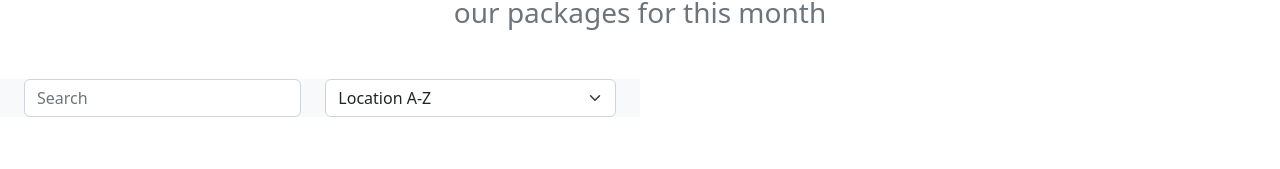
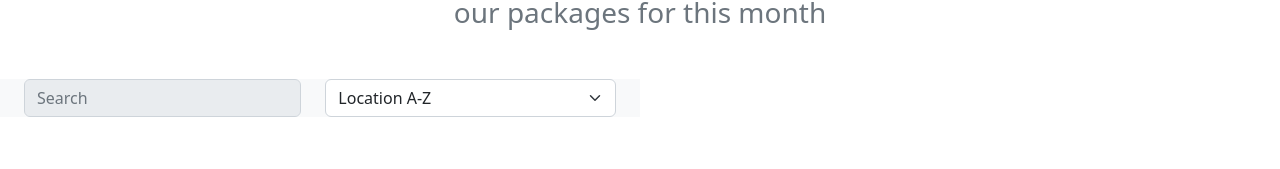
Before and after one commit to levworkshop/fun-vacation, a React (Create React App) app: page / in a window 1280 px wide. Shown: the part 118-287 px from the top of the page. Built offline with nearby package versions, Linux system fonts and the light colour scheme; no server answers.

Commit message:
disabled field

```diff
--- a/src/pages/Home.tsx
+++ b/src/pages/Home.tsx
@@ -12,28 +12,6 @@ enum SortDirection {
     asc = 'asc',  // A-Z
     desc = 'desc' //Z-A
 }
-
-// const data: Array<VacationPackage> = [
-//     {
-//         id: 'a1',
-//         date: '01/01/23',
-//         location: 'New York',
-//         price: 1000
-//     },
-//     {
-//         id: 'a3',
-//         date: '01/01/23',
-//         location: 'Ibiza',
-//         price: 500
-//     }
-//     ,
-//     {
-//         id: 'a2',
-//         date: '01/01/23',
-//         location: 'London',
-//         price: 500
-//     },
-// ];
 
 function Home() {
     const [vacations, setVacations] = useState<Array<VacationPackage>>([]);
@@ -94,6 +72,7 @@ function Home() {
                     className="form-control me-4"
                     value={search}
                     onChange={handleSearch}
+                    disabled={vacations.length === 0}
                 />
                 <select
                     className="form-select"
```
